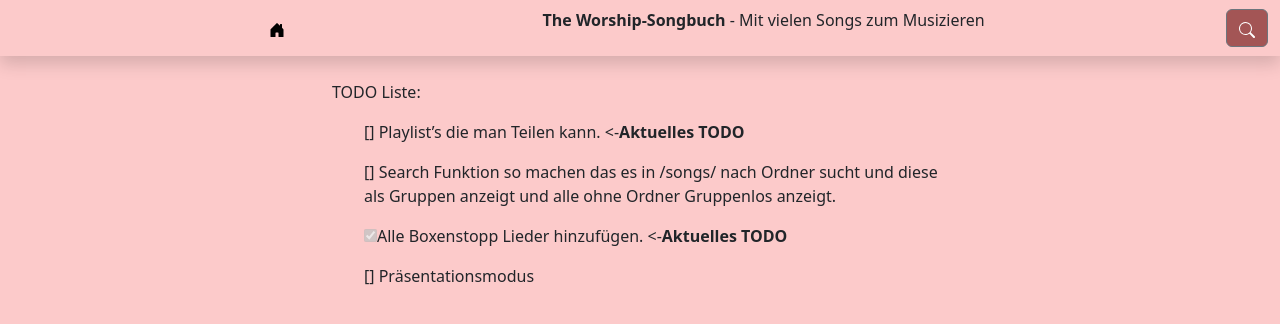
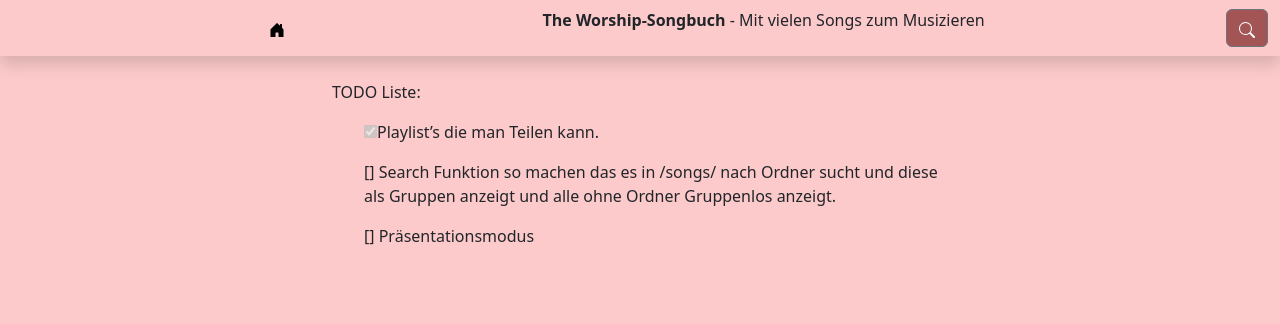
Before and after one commit to Elija-K/song-dist, a Jekyll site: the page built from TODO.md, in a window 1280 px wide. Shown: the top 324 px of the page. Built offline with Jekyll 4.4.1, drawn with Linux system fonts in a browser that asks for light colours; our own code applies the rules of GitHub Pages for plain Markdown files.

Commit message:
Playlists added

```diff
--- a/TODO.md
+++ b/TODO.md
@@ -1,9 +1,7 @@
 TODO Liste:
 
-- [] Playlist's die man Teilen kann. <-**Aktuelles TODO**
+- [X] Playlist's die man Teilen kann.
 
 - [] Search Funktion so machen das es in /songs/ nach Ordner sucht und diese als Gruppen anzeigt und alle ohne Ordner Gruppenlos anzeigt.
 
-- [X] Alle Boxenstopp Lieder hinzufügen. <-**Aktuelles TODO**
-
 - [] Präsentationsmodus
--- a/search.html
+++ b/search.html
@@ -139,7 +139,7 @@ title: Suchen
   }
   function deletePlaylist(cookieName) {
     document.cookie = cookieName + '=; expires=Thu, 01 Jan 1970 00:00:00 UTC; path=/;';
-    document.href = document.location.href; // Refresh the page to update the playlist list
+    list_playlist(); // Update the playlist list immediately after deletion
   }
   function sharePlaylist(cookieName) {
     var cookies = document.cookie ? document.cookie.split(';').map(function(c){ return c.trim(); }) : [];
```
